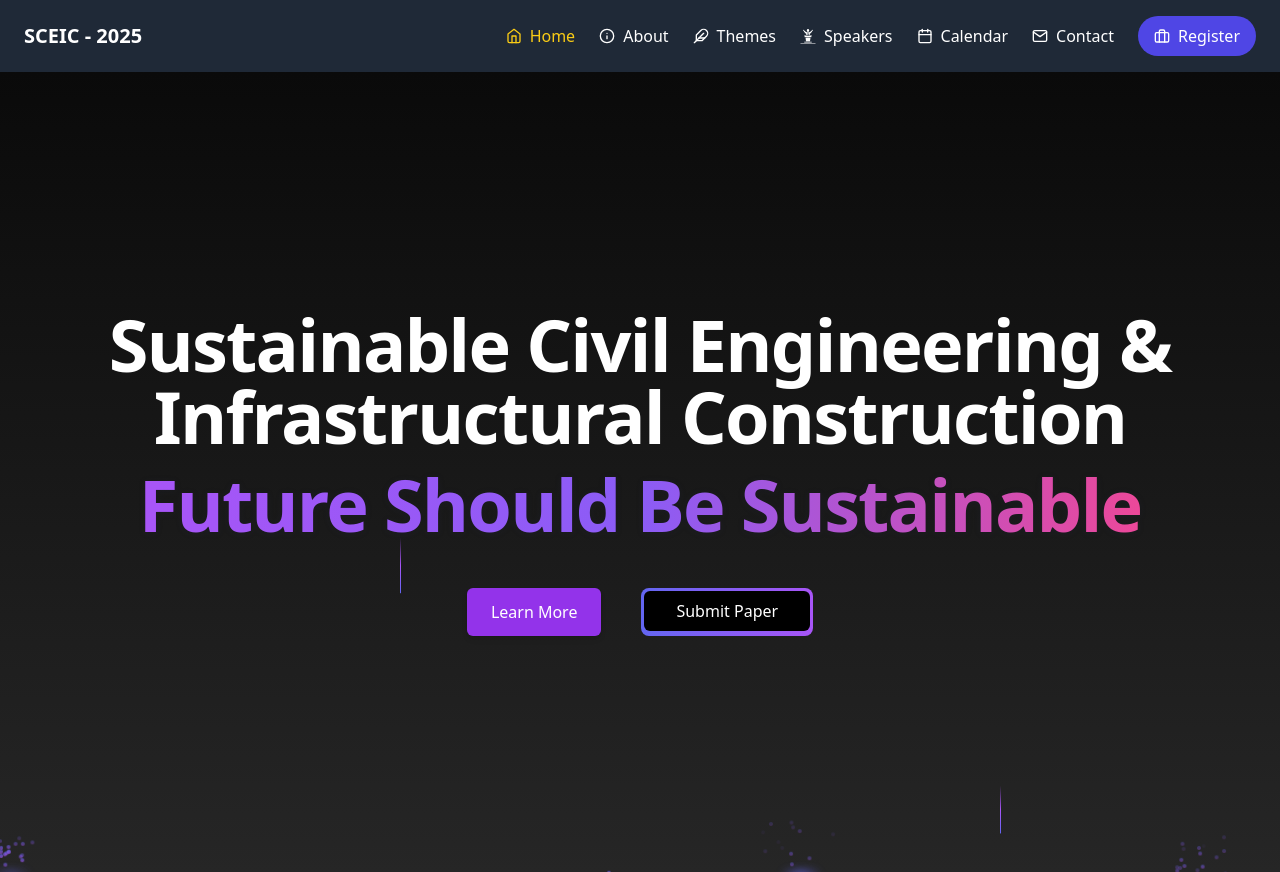
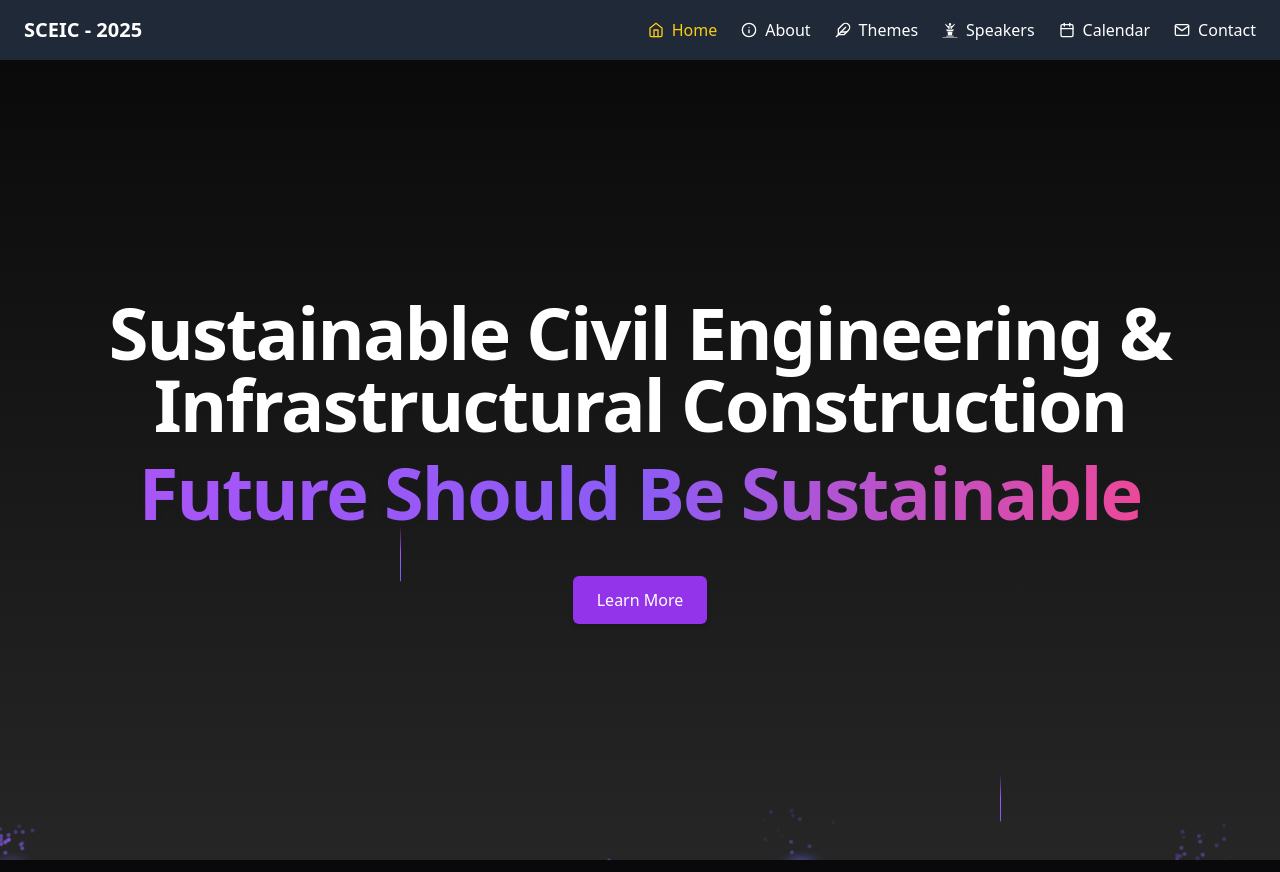
Before and after one commit to Megh2005/sceic-modified, a Next.js app: page / in a window 1280 px wide. Built offline with nearby package versions, Linux system fonts and the light colour scheme.

Commit message:
Remove external links for paper submission and registration from Landing and Navbar components

```diff
--- a/components/Landing.jsx
+++ b/components/Landing.jsx
@@ -24,12 +24,6 @@ export function BackgroundBeamsWithCollisionDemo() {
                 <Link href="/about" className="px-6 py-3 bg-purple-600 text-white font-medium rounded-md shadow-md hover:bg-purple-700 transition">
                     Learn More
                 </Link>
-                <Link href="https://form.jotform.com/242584794523062" target="_blank" className="p-[3px] relative">
-                    <div className="absolute inset-0 bg-gradient-to-r from-indigo-500 to-purple-500 rounded-lg" />
-                    <div className="px-8 py-2 font-medium bg-black rounded-[6px]  relative group transition duration-200 text-white hover:bg-transparent">
-                        Submit Paper
-                    </div>
-                </Link>
             </div>
         </BackgroundBeamsWithCollision>
     );
--- a/components/Navbar.jsx
+++ b/components/Navbar.jsx
@@ -51,13 +51,6 @@ const menuItems = [
     label: "Contact",
     href: "/contact",
     icon: <FiMail />,
-  },
-  {
-    name: "register",
-    label: "Register",
-    href: "https://www.theheritage.ac.in/events/SCEIC.aspx",
-    icon: <FiBriefcase />,
-    isButton: true,
   },
 ];
 
```
